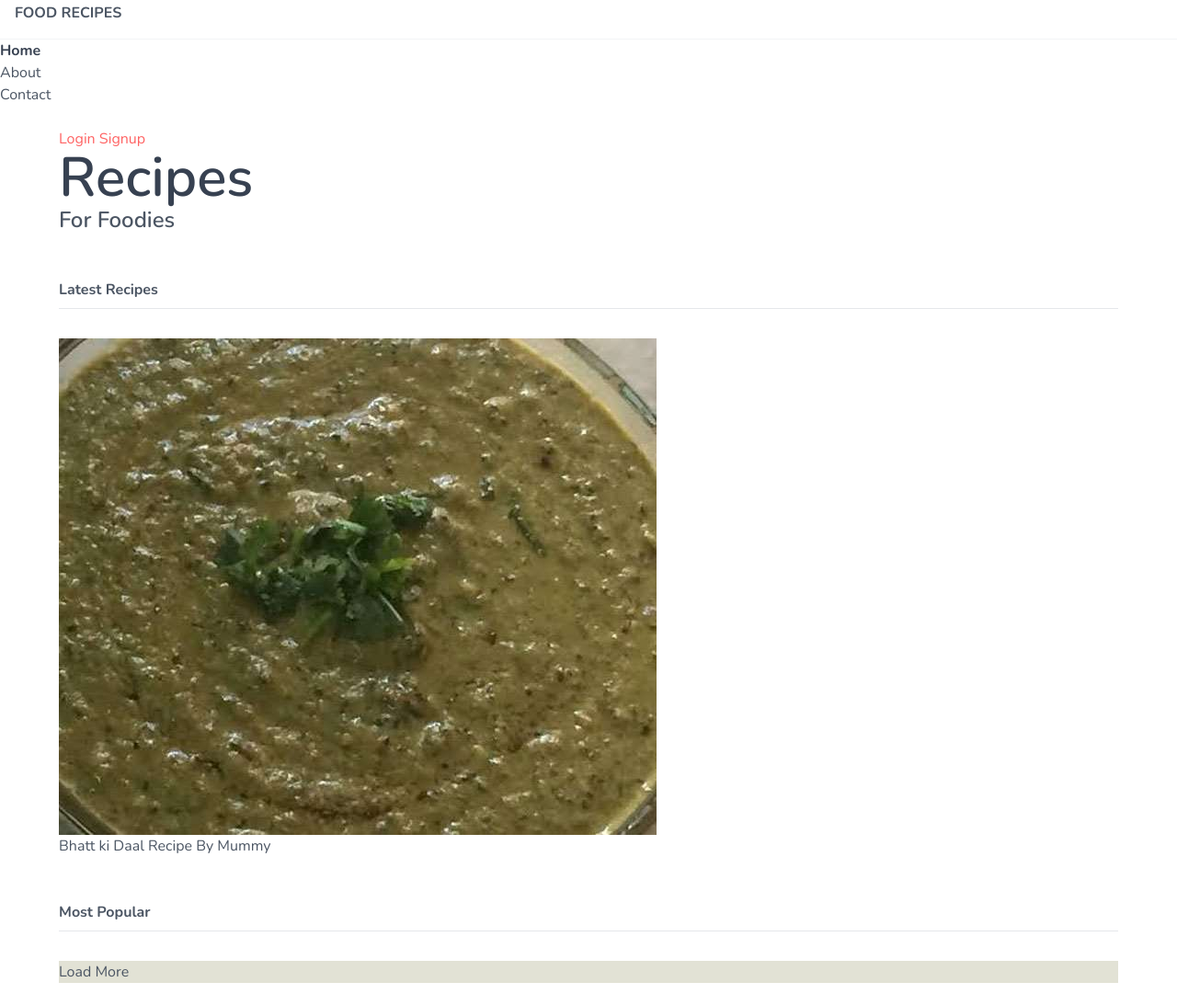
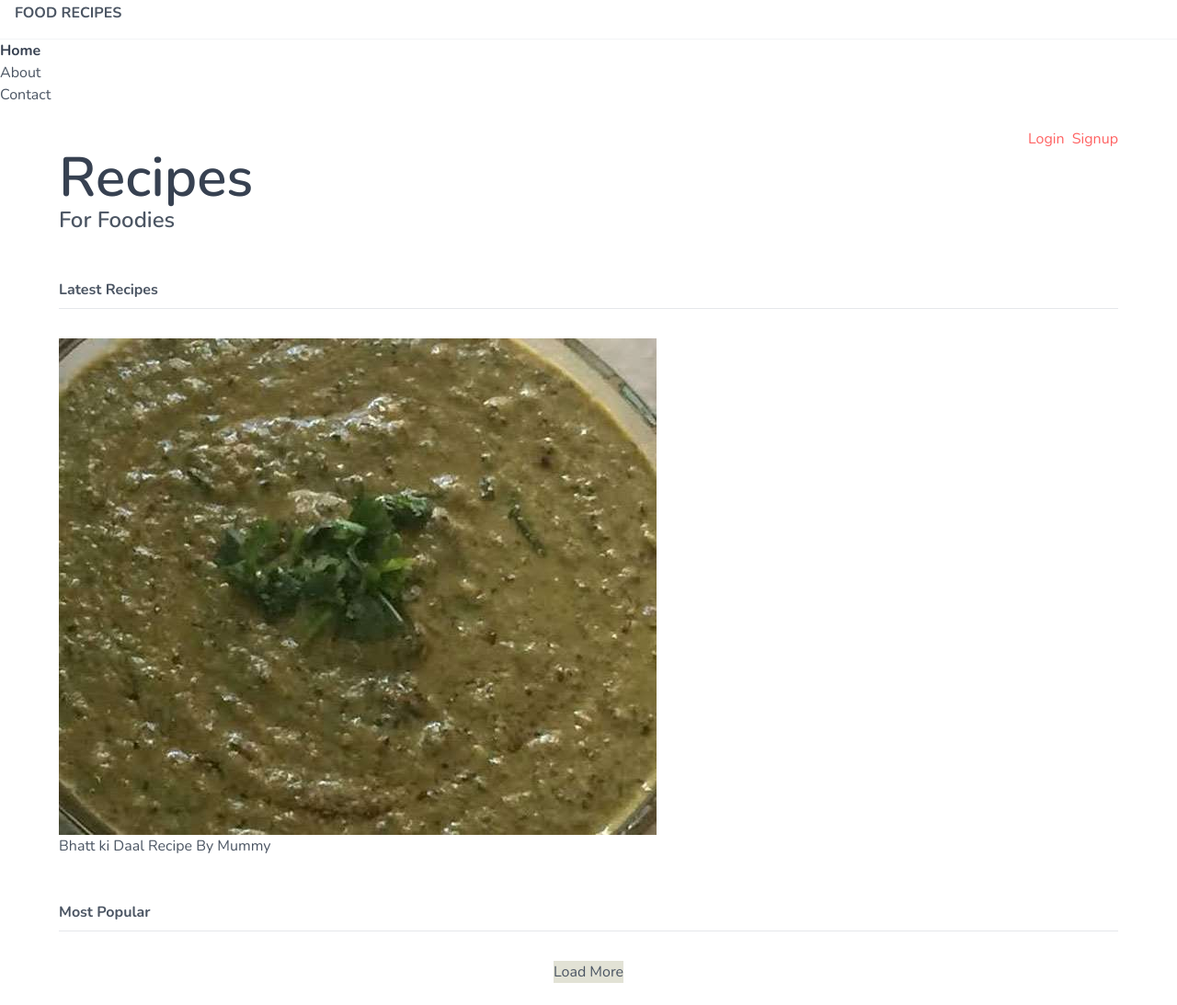
Before and after one commit to Ashish0253/Food-Recipes, a website: page public/index.html in a window 1280 px wide. Shown: the part 14-1107 px from the top of the page at 92% size. Drawn offline with nearby package versions, Linux system fonts and the light colour scheme.

Commit message:
flex-box learned

```diff
--- a/public/index.html
+++ b/public/index.html
@@ -39,9 +39,9 @@
       <!-- end of nav -->
 
       <main class="px-16 py-6">
-        <div>
+        <div class="flex justify-center md:justify-end">
           <a href="#" class="text-primary">Login</a>
-          <a href="#" class="text-primary">Signup</a>
+          <a href="#" class="text-primary ml-2">Signup</a>
         </div>
 
         <header>
@@ -73,7 +73,7 @@
             <!-- card go here -->
           </div>
 
-          <div>
+          <div class="flex justify-center">
             <div class="bg-secondary-100">Load More</div>
           </div>
         </div>
```
Also changed, not shown: public/styles.css.
